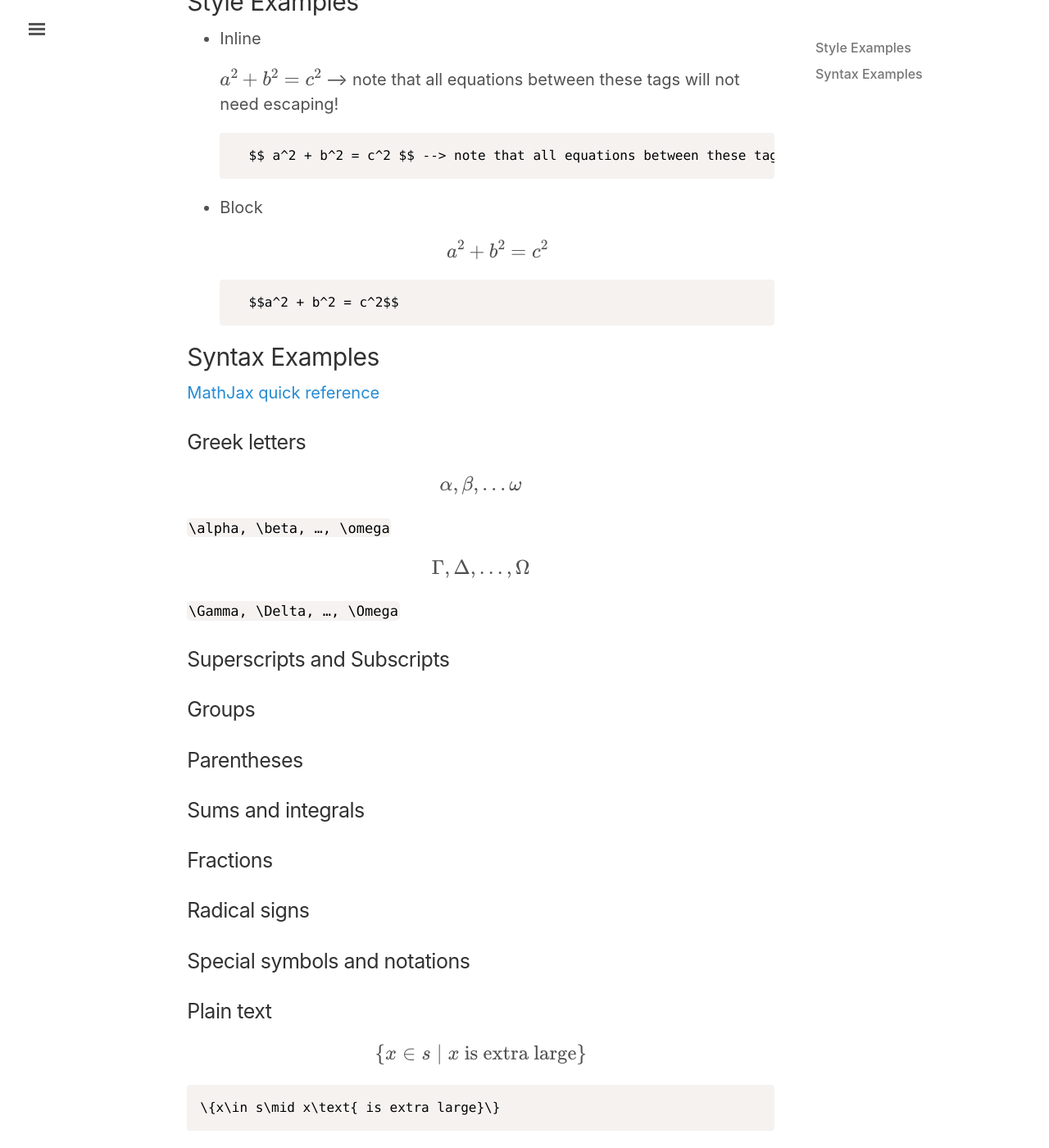
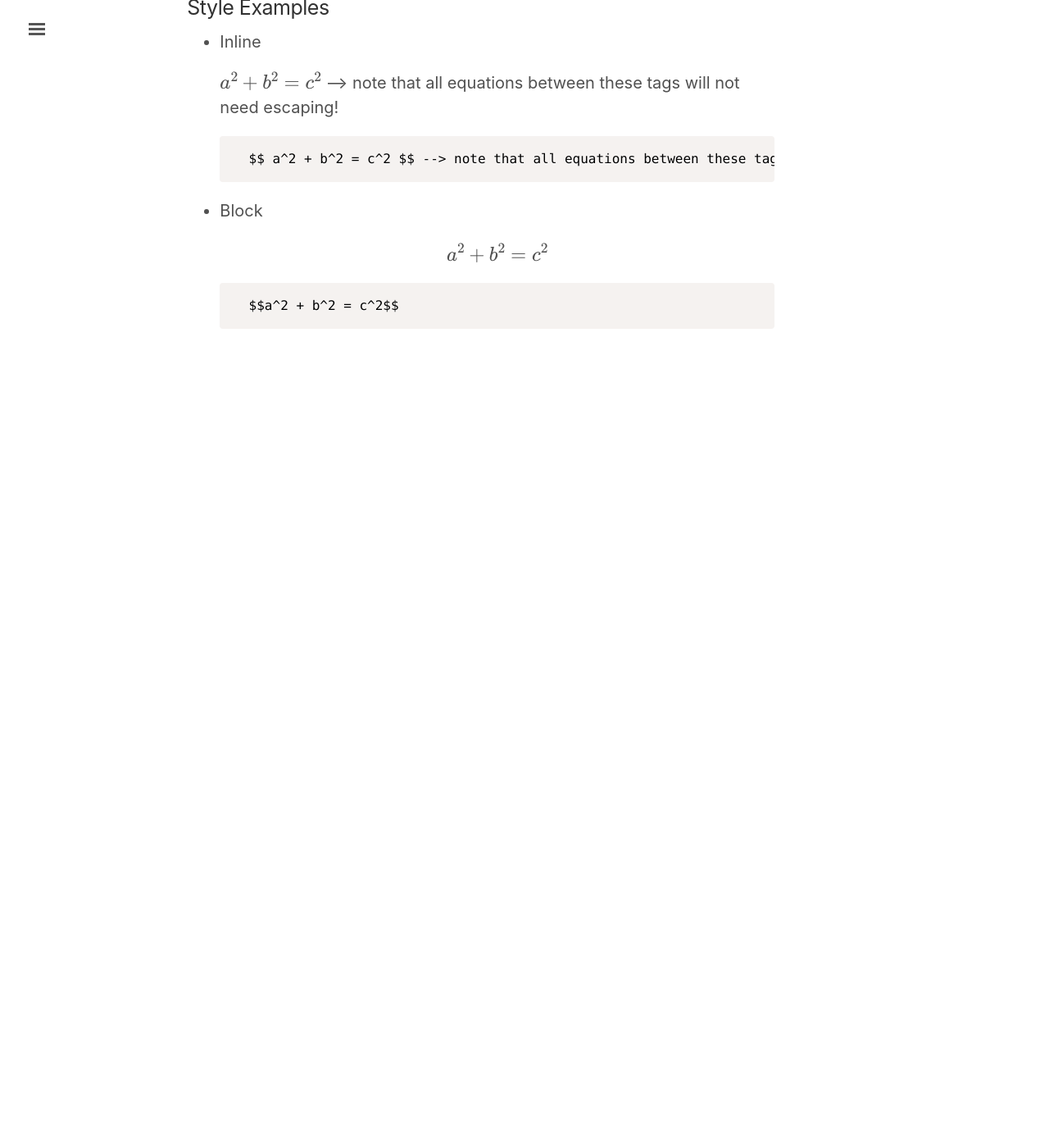
Before and after one commit to lingt-xyz/note, a Jekyll site: the page built from _posts/2018-08-29-use-latex-in-jekyll.md, in a window 1280 px wide and 1400 px high, scrolled down 622 px. Shown: the whole window at 82% size. Built offline with Jekyll 4.4.1, drawn with Linux system fonts in a browser that asks for light colours; formulas are drawn with MathJax 3; after the commit the page ends 1123 px from its top, so only the background shows below that.

Commit message:
add latex category

````diff
--- a/_posts/2018-08-29-use-latex-in-jekyll.md
+++ b/_posts/2018-08-29-use-latex-in-jekyll.md
@@ -21,7 +20,7 @@
     {% raw %}{%{% endraw %} endraw {% raw %}%}{% endraw %}
     ```
 
-## Style Examples
+### Style Examples
 
 * Inline
     {% raw %}
@@ -40,39 +39,3 @@
     ```
     $$a^2 + b^2 = c^2$$
     ```
-
-## Syntax Examples
-
-[MathJax quick reference](https://math.meta.stackexchange.com/questions/5020/mathjax-basic-tutorial-and-quick-reference)
-
-### Greek letters
-
-{% raw %}$$ \alpha, \beta, … \omega $${% endraw %}
-
-```\alpha, \beta, …, \omega```
-
-{% raw %}$$ \Gamma, \Delta, …, \Omega $${% endraw %}
-
-```\Gamma, \Delta, …, \Omega```
-
-### Superscripts and Subscripts
-
-### Groups
-
-### Parentheses
-
-### Sums and integrals
-
-### Fractions
-
-### Radical signs
-
-### Special symbols and notations
-
-### Plain text
-
-{% raw %}$$ \{x\in s\mid x\text{ is extra large}\} $${% endraw %}
-
-```
-\{x\in s\mid x\text{ is extra large}\}
-```
````
Also changed, not shown: other parts of _posts/2018-08-29-use-latex-in-jekyll.md (+0 -1 lines), _posts/2018-08-29-mathjax-reference.md (added, +42 -0 lines), latex.md (added, +8 -0 lines).
